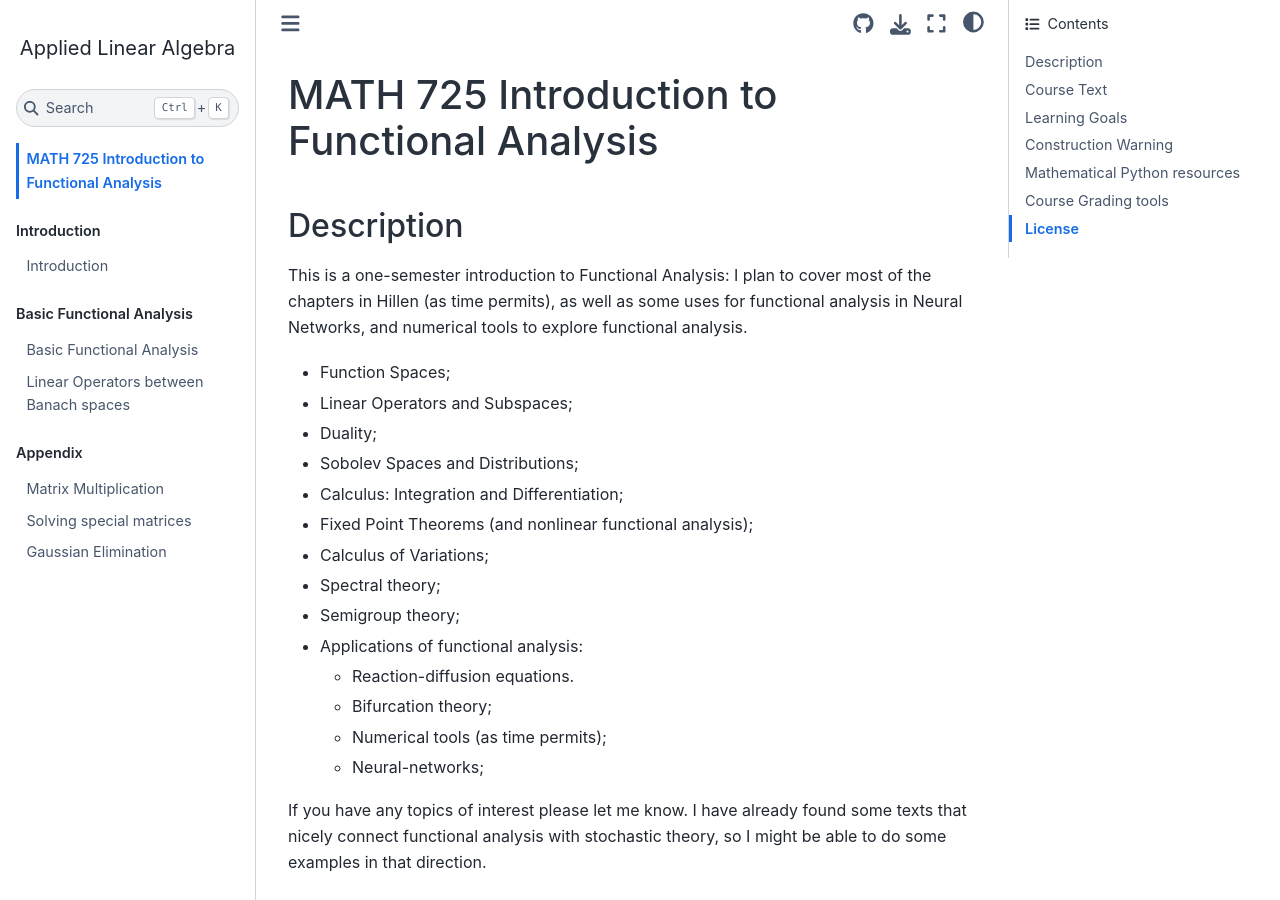
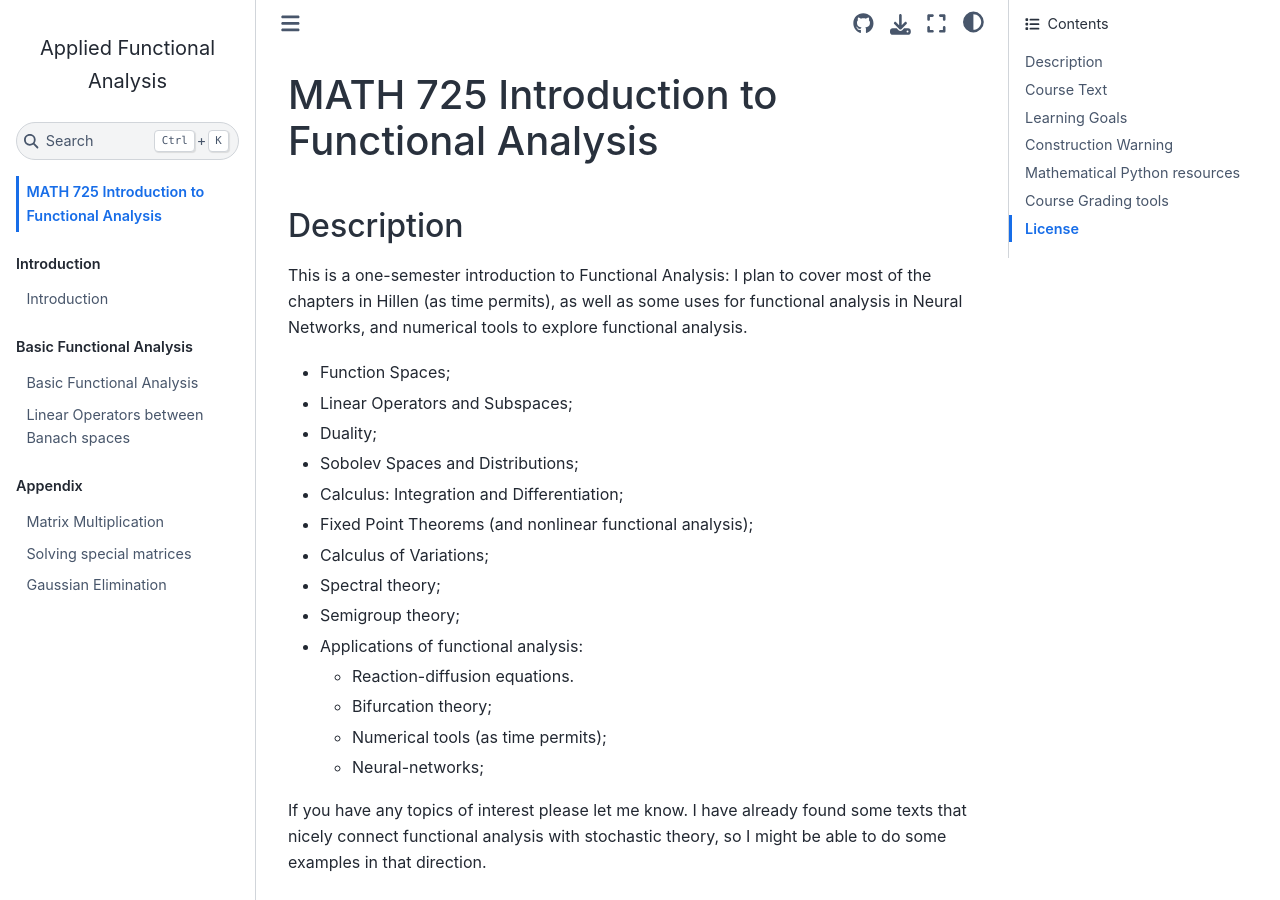
Before and after one commit to adrs0049/MATH725, a Jupyter Book: the page built from index.md, in a window 1280 px wide and 900 px high. Built offline with Jupyter Book 1.0.4 settings and Sphinx 7.4.7 and the Sphinx Book theme 1.1.4, drawn with Linux system fonts in a browser that asks for light colours; pages that are not in the unit, such as notebooks, are missing from menus.

Commit message:
Update title.

```diff
--- a/_config.yml
+++ b/_config.yml
@@ -1,4 +1,4 @@
-title: Applied Linear Algebra
+title: Applied Functional Analysis
 author: Andreas Buttenschoen.
 logo: img/nn.png
 copyright : "2025"
```
